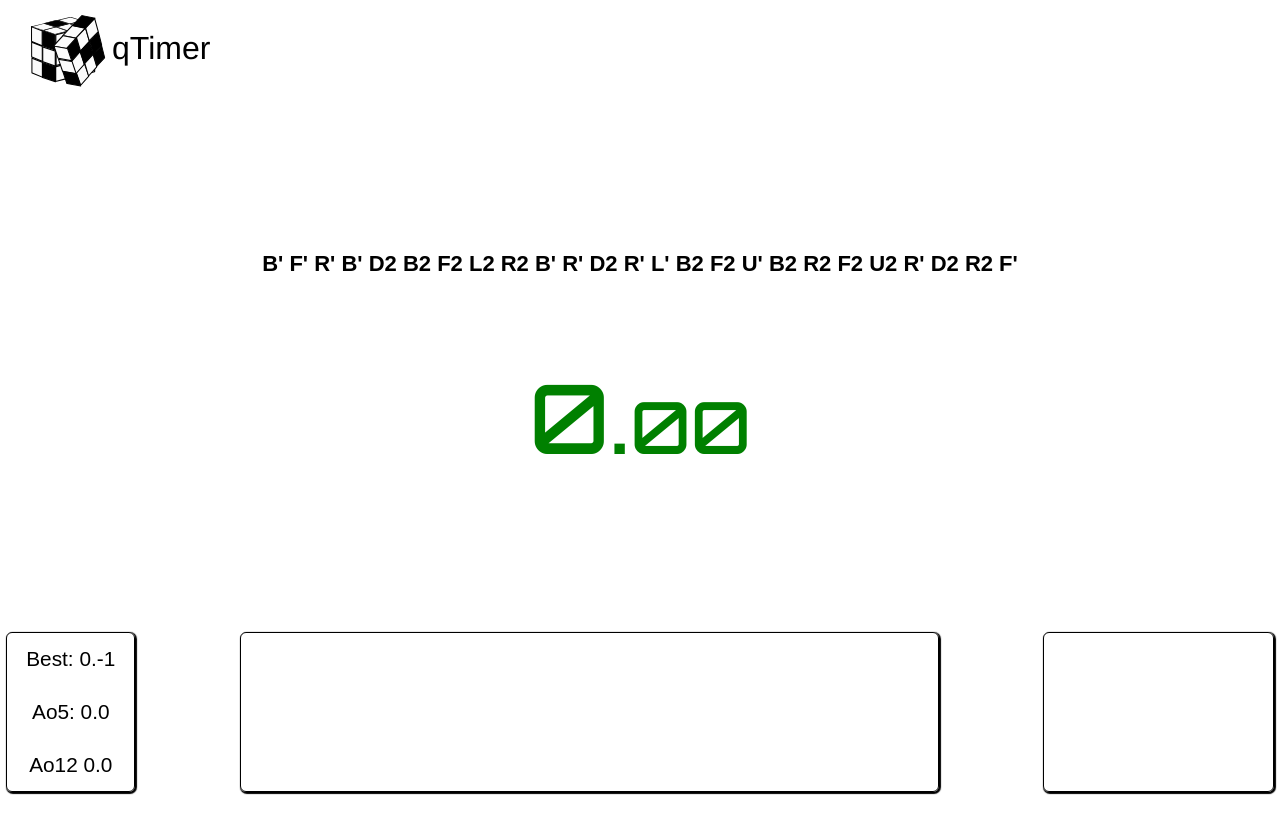
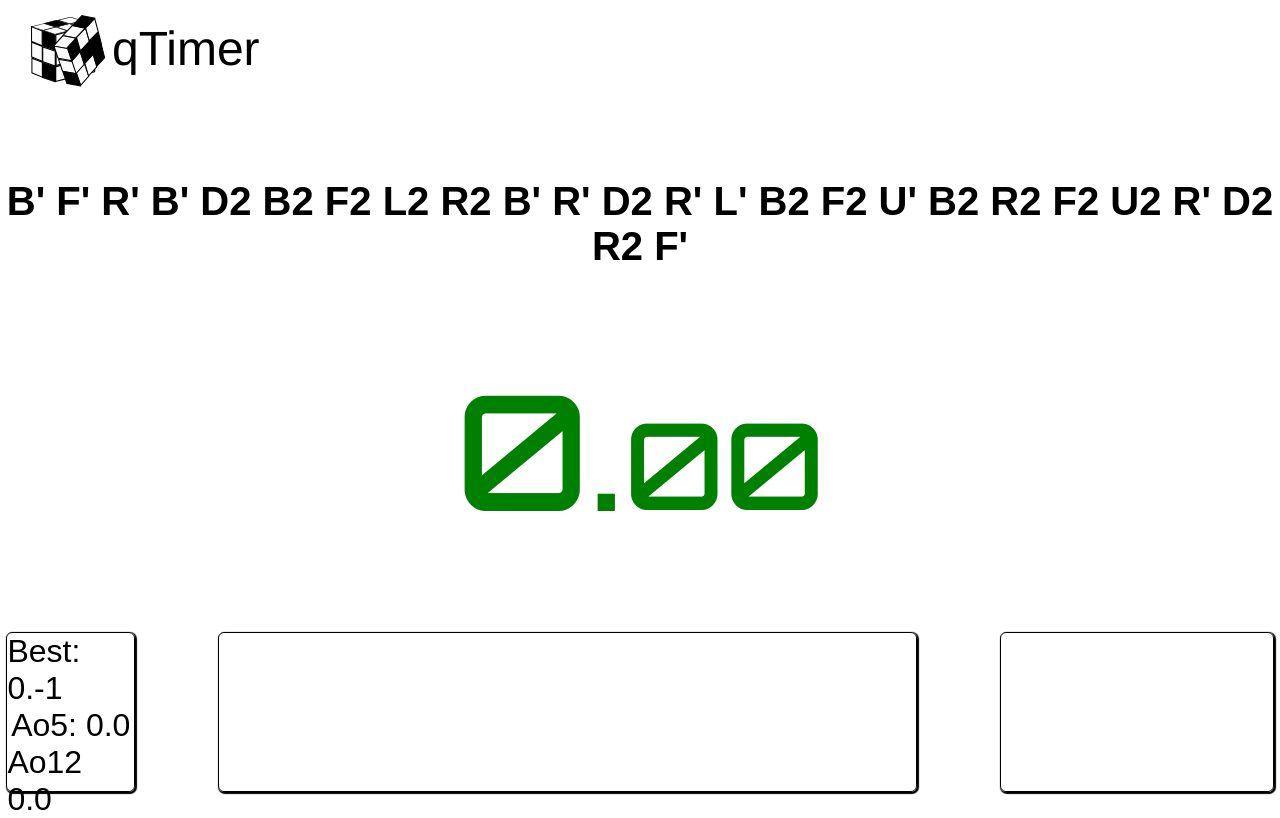
Before and after one commit to ppitzulo/qTimer, a React (Create React App) app: page / in a window 1280 px wide. Built offline with nearby package versions, Linux system fonts and the light colour scheme.

Commit message:
Finish styling and clean up code

```diff
--- a/src/App.js
+++ b/src/App.js
@@ -1,13 +1,13 @@
 import './App.css';
 import React, { useState } from 'react';
-import { Navbar, Timer, Stats} from './Components';
+import { Header, Timer, Stats } from './Components';
 
 function App() {
   const [isActive, setIsActive] = useState(false);
 
   return (
     <div className="App">
-      <Navbar />
+      <Header />
       <Timer isActive={isActive} setIsActive={setIsActive}/>
       <Stats isActive={isActive}/>
     </div>
--- a/src/Components/navbar/Navbar.css
+++ b/src/Components/Header/Header.css
@@ -1,15 +1,11 @@
-.navbar {
-    /* height: 5rem; */
-    /* height: 64px; */
+.Header {
     height: 12%;
     display: flex;
-    /* background-color: rgb(102, 3, 3); */
 }
 
 .Title {
     color: rgb(0, 0, 0);
-    font-size: 2rem;
-    /* font-family: Arial, Helvetica, sans-serif; */
+    font-size: 3rem;
     font-family: 'Franklin Gothic Medium', 'Arial Narrow', Arial, sans-serif;
     margin-top: auto;
     margin-bottom: auto;
@@ -19,3 +15,9 @@
 img {
     margin-left: 1rem;
 }
+
+@media (max-width: 480px) {
+    .Title {
+        font-size: 2rem;
+    }
+}
--- a/src/Components/navbar/Navbar.jsx
+++ b/src/Components/Header/Header.jsx
@@ -1,10 +1,10 @@
 import React from 'react';
-import './Navbar.css';
+import './Header.css';
 
 
-const Navbar = () => {
+const Header = () => {
     return (
-        <div class="navbar">
+        <div class="Header">
                 <img src="images/rubic.svg"/>
                 <div class="Title">
                     qTimer
@@ -13,4 +13,4 @@ const Navbar = () => {
     )
 }
 
-export default Navbar;
+export default Header;
--- a/src/Components/Scrambler/Scrambler.css
+++ b/src/Components/Scrambler/Scrambler.css
@@ -1,11 +1,12 @@
 .Scramble {
     font-family: Arial, Helvetica, sans-serif;
-    font-size: 22px;
+    font-size: 2.5rem;
     font-weight: bold;
     text-align: center;
 }
 @media (max-width: 480px) {
     .Scramble {
         margin-top: 3rem;
+        font-size: 1.5rem;
     }
 }
--- a/src/Components/Stats/Stats.css
+++ b/src/Components/Stats/Stats.css
@@ -21,7 +21,7 @@
     display: flex;
     flex-direction: column;
     justify-content: space-around;
-    font-size: 1.3rem;
+    font-size: 2rem;
     align-items: center;
 }
 
@@ -31,12 +31,12 @@
 
 .timesContainer {
     font-family: Arial, Helvetica, sans-serif;
-    width: 18%;
+    width: 17rem;
 }
 
 .Times {
     overflow-y: scroll;
-    font-size: 1.25rem;
+    font-size: 1.5rem;
     height: 100%;
 }
 
@@ -48,7 +48,6 @@
 
 #solve {
     font-weight: bold;
-    padding-right: 1rem;
 }
 
 @media (max-width: 480px) {
@@ -57,13 +56,13 @@
         flex-direction: column;
         height: 60%;
         justify-content: flex-end;
-        /* margin-bottom: 1rem; */
     }
 
     .Statistics {
         width: 100%;
         flex-direction: row;
         margin-bottom: 1rem;
+        font-size: 1rem;
     }
 
     .Graph {
--- a/src/Components/Timer/Timer.css
+++ b/src/Components/Timer/Timer.css
@@ -1,15 +1,25 @@
 .Segments, .inspectionTimer {
     display: flex;
     justify-content: center;
-    font-size: 6rem;
+    font-size: 10rem;
     font-family: 'Orbitron', sans-serif;
 }
 
 .millisecondSegment {
     font-size: 0.75em;
-    padding-top: 1.5rem;
+    padding-top: 2.5rem;
 }
 
 .Timer {
     padding-top: 5rem;
 }
+
+@media (max-width: 480px) {
+    .Segments {
+        font-size: 8rem;
+    }
+
+    .millisecondSegment {
+        padding-top: 2rem;
+    }
+}
--- a/src/Components/Timer/Timer.jsx
+++ b/src/Components/Timer/Timer.jsx
@@ -32,7 +32,6 @@ const Timer = ({isActive, setIsActive}) => {
                 setIsActive(isActive => !isActive);
             }
             counterId = setInterval(() => {
-                // Try to calculate WCA inspection time using 15 seconds - current time from stopwatch in seconds
                 inspectionTimeEnabled ? setTime(15 - Math.floor((Date.now() - start.current)/1000)) :  setTime(Math.floor((Date.now() - start.current)/10));
             }, 1);
 
@@ -72,8 +71,6 @@ const Timer = ({isActive, setIsActive}) => {
                 {!inspectionTimeEnabled ?
                 <div class="Segments" onClick={() => setIsActive(isActive => !isActive)}>
                     <div class="minuteSegment" style={{color: "green"}}>
-                        {/* <span>{extractDigit(4, time) === 0 ? "" : extractDigit(4,time) % 6}</span> */}
-                        {/* <span>{time >= 60000 ? Math.floor(time/10000) % 6 : ""} </span> */}
                         <span>{time >= 6000 ? Math.floor((Math.floor(time/100)) / 60) : ""}</span>
                         <span>{time >= 6000 ? ":" : ""}</span>
                     </div>
--- a/src/Components/index.js
+++ b/src/Components/index.js
@@ -1,4 +1,4 @@
-export {default as Navbar} from './navbar/Navbar';
+export {default as Header} from './Header/Header';
 export {default as Timer} from './Timer/Timer';
 export {default as Stats} from './Stats/Stats';
 export {default as Scrambler} from './Scrambler/Scrambler';
```
Also changed, not shown: src/Components/Stats/Stats.jsx (+0 -12 lines).
